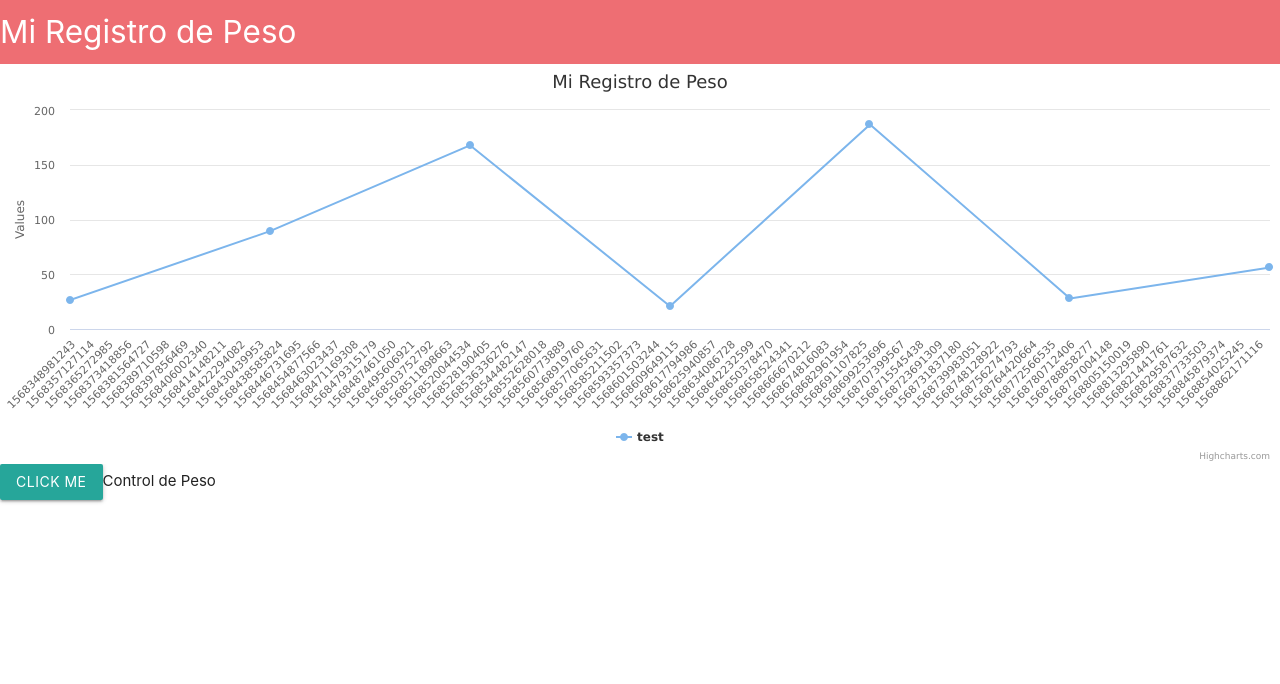
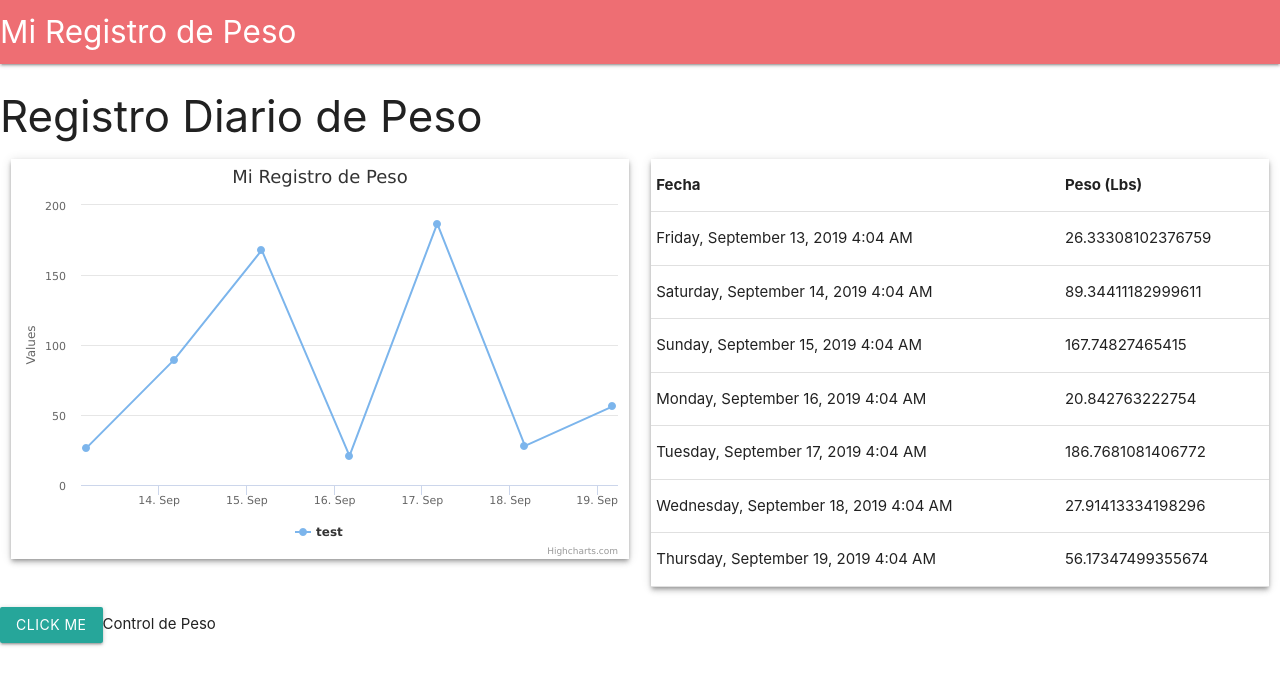
Before and after one commit to marcelamaldonado/mipeso, a React (Create React App) app: page / in a window 1280 px wide. Shown: the top 684 px of the page. Built offline with nearby package versions, Linux system fonts and the light colour scheme.

Commit message:
refactorizando

```diff
--- a/src/App.js
+++ b/src/App.js
@@ -1,43 +1,76 @@
 import React, { Component } from "react";
 import BarraTitulo from "./componentes/BarraTitulo";
-import Highcharts from 'highcharts'
+import Highcharts, { dateFormat } from 'highcharts'
 import moment from "moment"
 
+moment.locale('es')
 class App extends Component {
-  componentDidMount (){
-    console.log(+moment())
-    const data = [
-    ["lunes",3],["martes",8],["miercoles",3],["jueves",2],["viernes",7]
-    ]
-
-    const fechas = [1,2,3,4,5,6,7].map(dia =>
-      [+moment().add(dia,'days'),Math.random()*200]
-      )
-
-      console.log(fechas)
-
-    Highcharts.chart('grafico',{
-      title:{
-        text:"Mi Registro de Peso"
+  state = {
+    registros: [1, 2, 3, 4, 5, 6, 7].map(dia =>
+      [+moment().add(dia, 'days'), Math.random() * 200]
+    )
+  }
+  componentDidMount() {
+    this.initGrafica()    //cuando el componente se monta en el DOM se ejecuta este metodo
+  }
+  initGrafica = () => {
+    Highcharts.chart('grafico', {
+      title: {
+        text: "Mi Registro de Peso"
       },
-      xAxis:{
-        type:"category"
+      xAxis: {
+        type: "datetime"
       },
-      series:[
+      series: [
         {
-          name:"test",
-          data:fechas
+          name: "test",
+          data: this.state.registros
         }
       ]
-    })
+    });
+  }
+  renderFila = (registro) => {
+    return (
+      <tr key={registro[0]}>
+        <td>{moment(registro[0]).format('LLLL')}</td>
+        <td>{registro[1]}</td>
+      </tr>
+    )
   }
   render() {
     return (
       <div>
-      <BarraTitulo/>
-      <div id="grafico"></div>
-      <button className="btn">Click me</button>
-      Control de Peso
+        <BarraTitulo />
+        <main>
+          <div className="valign-wrapper">
+            <h3>Registro Diario de Peso</h3>
+          </div>
+          <div className="row">
+            <div className="col s6">
+              <div id="grafico" className="z-depth-2 hoverable"></div>
+            </div>
+            <div className="col s6">
+              <table className="z-depth-2 hoverable">
+                <thead>
+                  <tr>
+                    <th>Fecha</th>
+                    <th>Peso (Lbs)</th>
+                  </tr>
+                </thead>
+                <tbody>
+                  {
+                    this.state.registros.map(registro => (
+                      this.renderFila(registro)
+                    ))
+                  }
+                </tbody>
+              </table>
+            </div>
+
+          </div>
+        </main>
+        <button className="btn">Click me</button>
+        Control de Peso
       </div>
     );
   }
```
